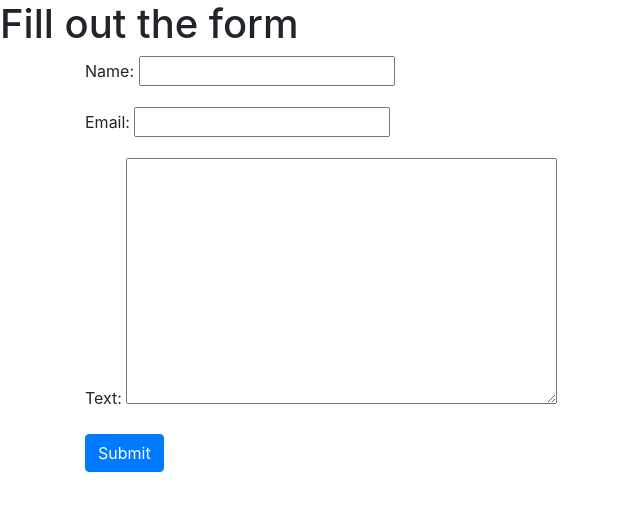
After one commit to refriansyari/django, a Django app: page /formpage/ in a window 1280 px wide. The commit adds this page. Shown: the top 511 px of the page, without its empty margins (0-640 px from the left). Run offline with Django 3.2, Linux system fonts and the light colour scheme.

Commit message:
Adding forms with django

```diff
--- /dev/null
+++ b/first_project/first_app/forms.py
@@ -0,0 +1,6 @@
+from django import forms
+
+class  FormName(forms.Form):
+    name = forms.CharField(max_length=100)
+    email = forms.EmailField(max_length=100)
+    text = forms.CharField(widget=forms.Textarea)
--- a/first_project/first_app/urls.py
+++ b/first_project/first_app/urls.py
@@ -4,4 +4,5 @@ from first_app import views
 
 urlpatterns = [
     url('',views.index,name='index'),
+    url('',views.form_name_view,name='form_page'),
 ]
--- a/first_project/first_app/views.py
+++ b/first_project/first_app/views.py
@@ -1,9 +1,32 @@
 from django.shortcuts import render
 from django.http import HttpResponse
 from first_app.models import Topic,Webpage,AccessRecord
+from . import forms
+from .forms import FormName
 # Create your views here.
 
 def index(request):
     webpages_list = AccessRecord.objects.order_by('date')
     date_dictionary = {'access_records':webpages_list}
     return render(request,'first_app/index.html',context=date_dictionary)
+
+def form_name_view(request):
+    form = forms.FormName()
+
+
+    if request.method == 'POST':
+        form = forms.FormName(request.POST)
+
+        if form.is_valid():
+
+            print("VALIDATION SUCCESS!")
+        #GRAB DATA
+        print("NAME: "+form.cleaned_data['name'])
+        print("EMAIL: "+form.cleaned_data['email'])
+        print("TEXT: "+form.cleaned_data['text'])
+
+
+
+
+
+    return render(request,'first_app/form_page.html',{'forms':form})
--- a/first_project/first_project/urls.py
+++ b/first_project/first_project/urls.py
@@ -21,5 +21,6 @@ from first_app import views
 urlpatterns = [
     path('',views.index,name='index'),
     path('first_app/', include('first_app.urls')),
+    path('formpage/',views.form_name_view,name='form_name'),
     path('admin/', admin.site.urls),
 ]
--- /dev/null
+++ b/first_project/templates/first_app/form_page.html
@@ -0,0 +1,23 @@
+<!DOCTYPE html>
+<html lang="en">
+<head>
+    <meta charset="UTF-8">
+    <meta name="viewport" content="width=device-width, initial-scale=1.0">
+    <title>Document</title>
+    <link rel="stylesheet" href="https://cdn.jsdelivr.net/npm/bootstrap@4.5.3/dist/css/bootstrap.min.css" integrity="sha384-TX8t27EcRE3e/ihU7zmQxVncDAy5uIKz4rEkgIXeMed4M0jlfIDPvg6uqKI2xXr2" crossorigin="anonymous">
+</head>
+<body>
+    <h1>Fill out the form</h1>
+    <div class="container">
+        <form method="POST">
+            {{forms.as_p}}
+            {% csrf_token %}
+            <input type="submit" class="btn btn-primary" value="Submit">
+        </form>
+
+
+
+    </div>
+
+</body>
+</html>
--- a/first_project/templates/first_app/index.html
+++ b/first_project/templates/first_app/index.html
@@ -6,7 +6,8 @@
     <meta charset="UTF-8">
     <meta name="viewport" content="width=device-width, initial-scale=1.0">
     <title>Django Project</title>
-    <link rel="stylesheet" href="{% static 'css/style.css' %}">
+
+    <link rel="stylesheet" href="https://cdn.jsdelivr.net/npm/bootstrap@4.5.3/dist/css/bootstrap.min.css" integrity="sha384-TX8t27EcRE3e/ihU7zmQxVncDAy5uIKz4rEkgIXeMed4M0jlfIDPvg6uqKI2xXr2" crossorigin="anonymous"><link rel="stylesheet" href="{% static 'css/style.css' %}">
 </head>
 <body>
     <h1>Hello this is Django Projet!</h1>
```
